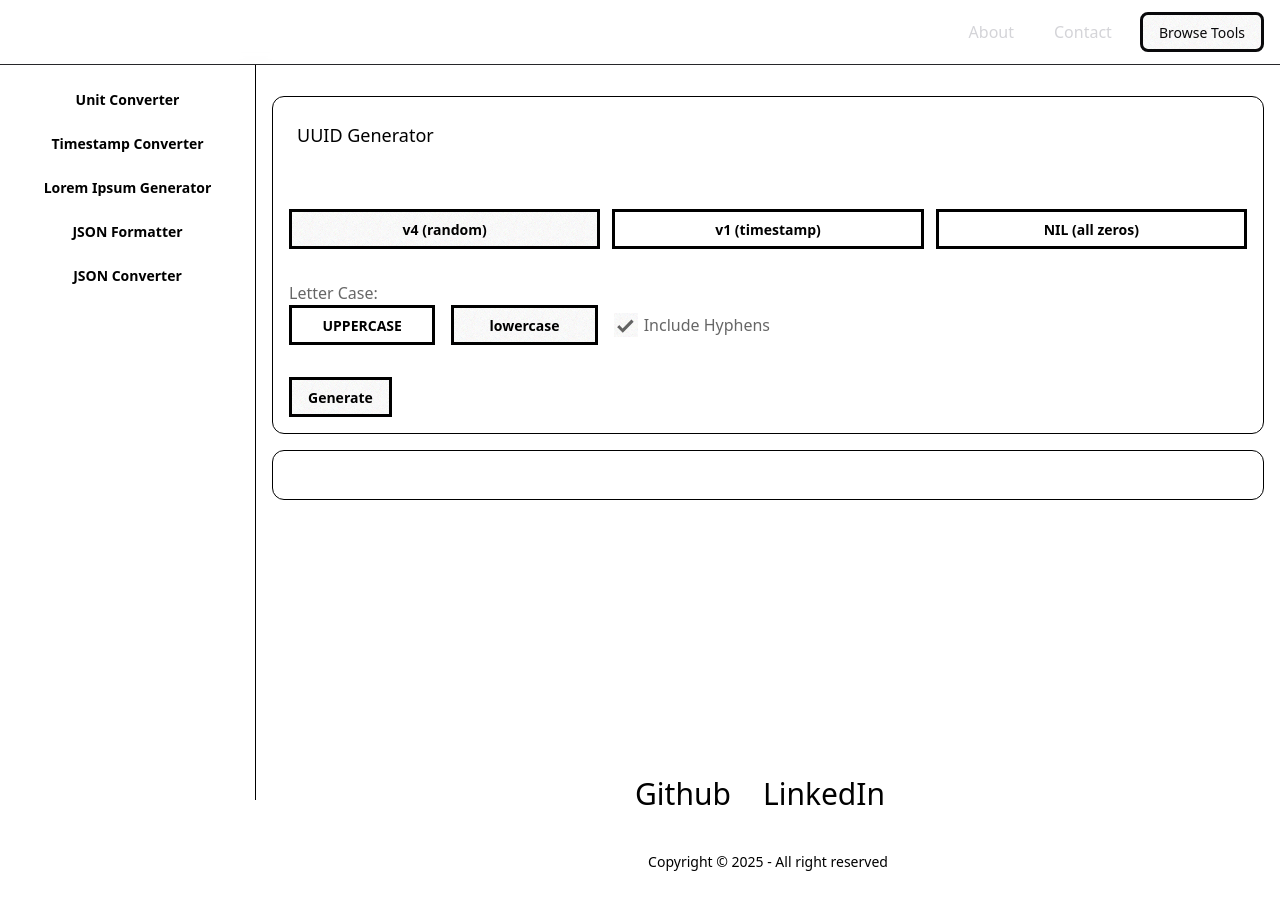
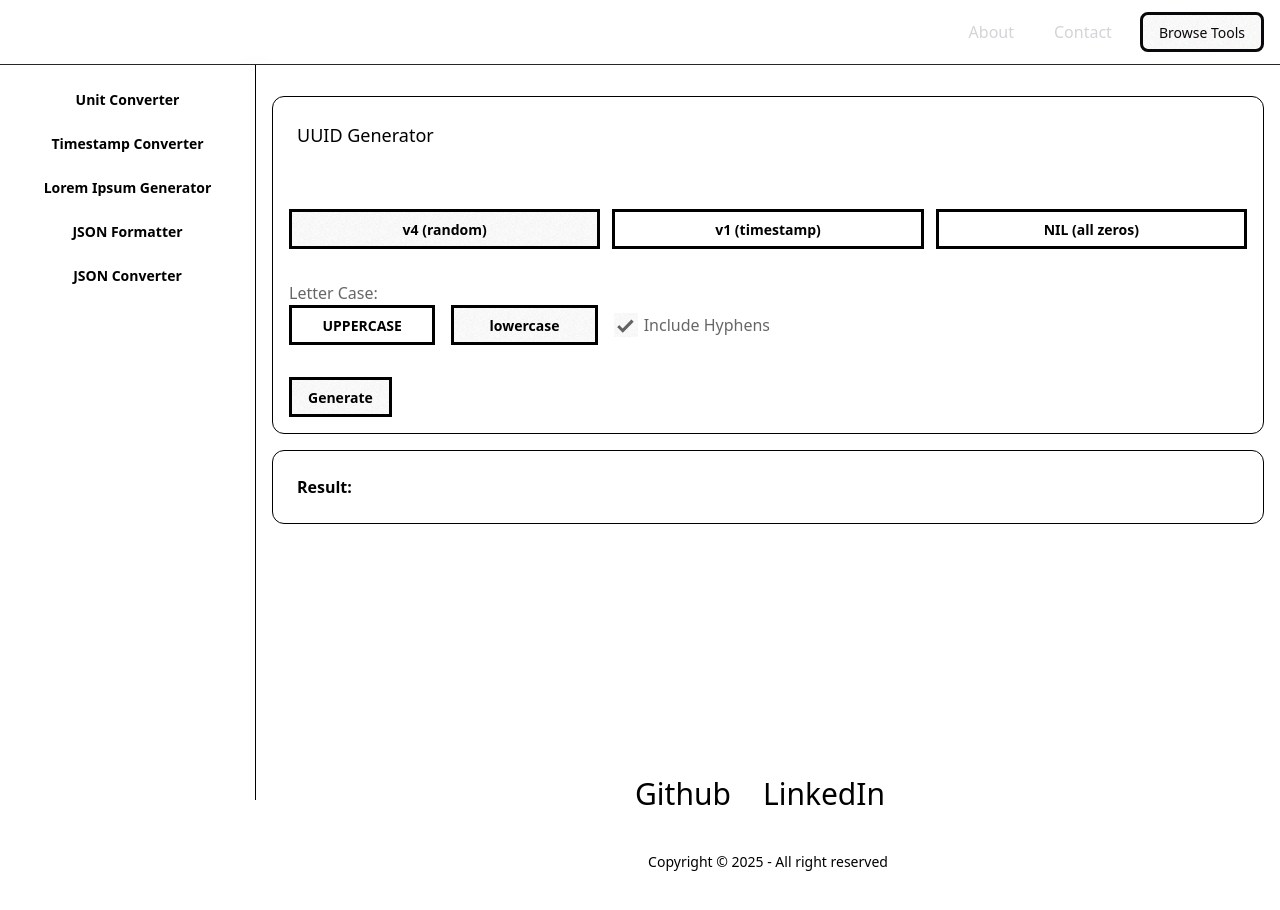
Before and after one commit to lazy-snorlax/webtools, a Vue app: page /uuid-generator in a window 1280 px wide. Built offline with nearby package versions, Linux system fonts and the light colour scheme.

Commit message:
cleanup result field

```diff
--- a/src/pages/UUIDGenerator.vue
+++ b/src/pages/UUIDGenerator.vue
@@ -35,9 +35,8 @@
     <div class="rounded-xl border backdrop-blur-sm mt-4">
         <div class="p-6">
             <!-- Result -->
-            <p v-if="uuid" class="result">
-                <strong>Result:</strong> {{ uuid }}
-            </p>
+            <strong>Result: </strong>
+            <span v-if="uuid" class="result">{{ uuid }}</span>
         </div>
     </div>
 </template>
```
